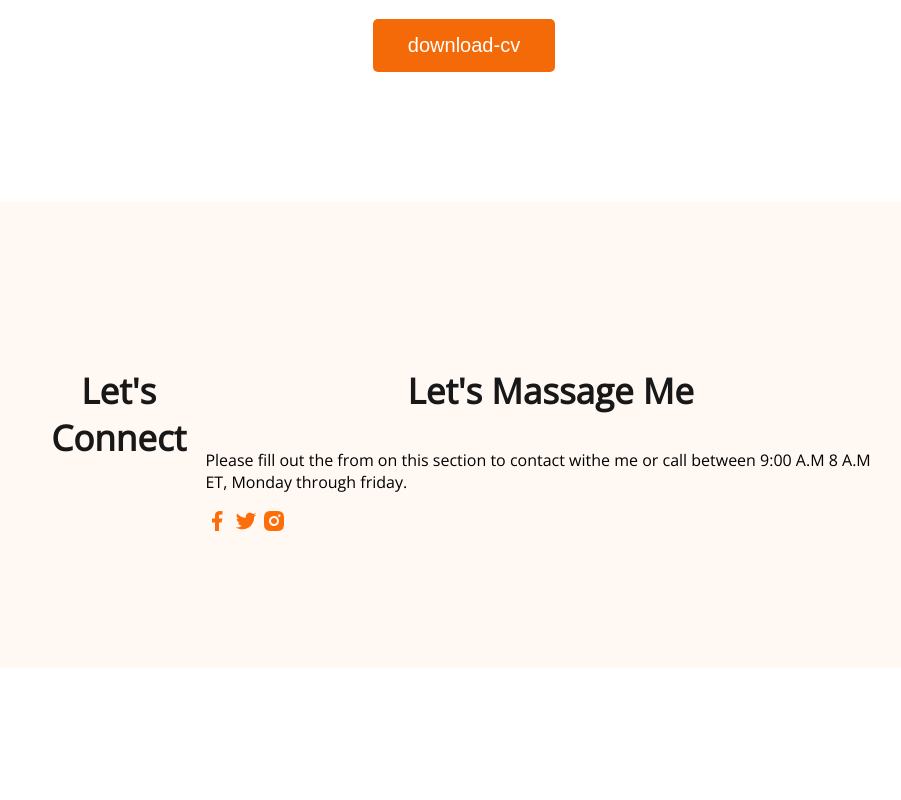
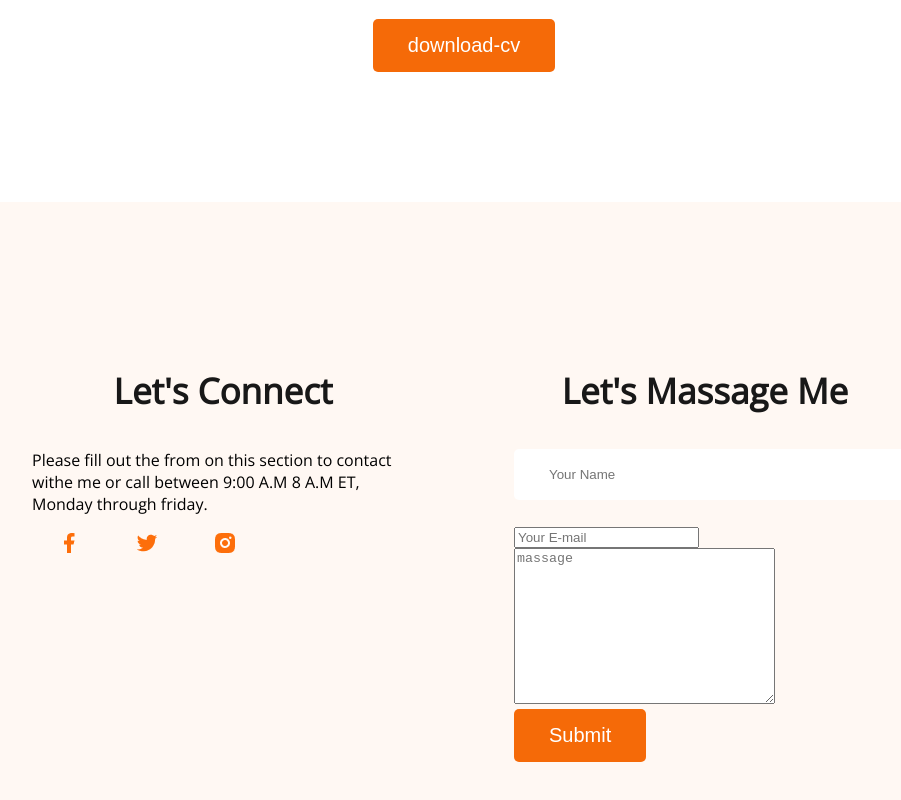
Before and after one commit to ashadujjamanashik/web-developer-protfolio, a plain HTML site: page index.html in a window 1280 px wide. Shown: the part 4063-4863 px from the top of the page, without its empty margins (176-1077 px from the left). Before the commit the page ends 4739 px from the top, so only its background shows below. Drawn offline with nearby package versions, Linux system fonts and the light colour scheme.

Commit message:
finished section with contact

```diff
--- a/index.html
+++ b/index.html
@@ -158,18 +158,28 @@
 
     </main>
     <footer>
+
         <div class="footer-column">
             <h3 class="section-title">Let's Connect</h3>
-        </div>
-        <div class="footer-column">
-            <h3 class="section-title">Let's Massage Me</h3>
             <p class="section-description">Please fill out the from on this section to contact withe me or call between 9:00 A.M 8 A.M ET, Monday through friday.</p>
-            <div class="social-link">
+            <div class="social-links">
                 <a href=""><img src="img11/facebook.png" alt=""></a>
                 <a href=""><img src="img11/twitter.png" alt=""></a>
                 <a href=""><img src="img11/insta.png" alt=""></a>
+
             </div>
         </div>
+            <div class="footer-column">
+                <h3 class="section-title"> Let's Massage Me</h3>
+                <form class="contact" action="">
+                    <input type="text" placeholder="Your Name">
+                    <input type="email" name placeholder="Your E-mail"
+                    id="">
+                    <textarea name="" placeholder="massage" id="" cols="30" rows="10"></textarea>
+                    <input class="btn-primary" type="submit" value="Submit">
+                </form>
+            </div>
+
 
     </footer>
 
--- a/styles/web.css
+++ b/styles/web.css
@@ -172,7 +172,26 @@
 /* footer style */
 footer{
     display: flex;
+    gap: 100px;
     background-color: #FFF8F3;
     margin-top: 100px;
     padding: 130px 200px;
 }
+.footer-column{
+    width: 50%;
+}
+.social-links a{
+    margin: 25px;
+
+}
+.contact input[type="text"],.contact input[type="email"]
+ textarea{
+    display: block;
+    margin-bottom: 25px;
+    padding: 18px 35px;
+    color: #757575;
+    border-radius: 5px;
+    background-color:#FFF;
+    border: 0;
+    width: 100%;
+}
```
